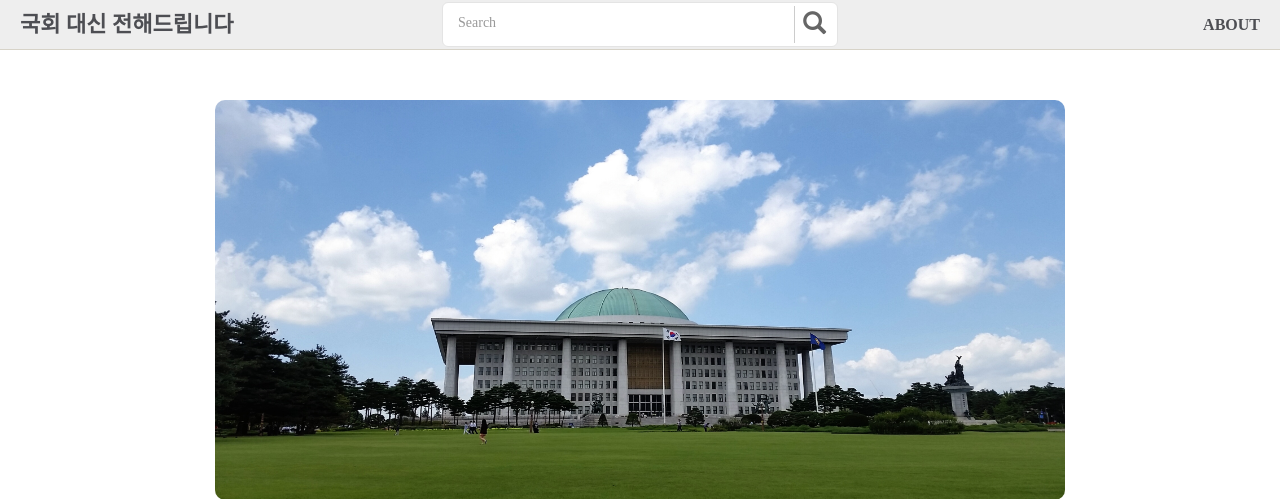
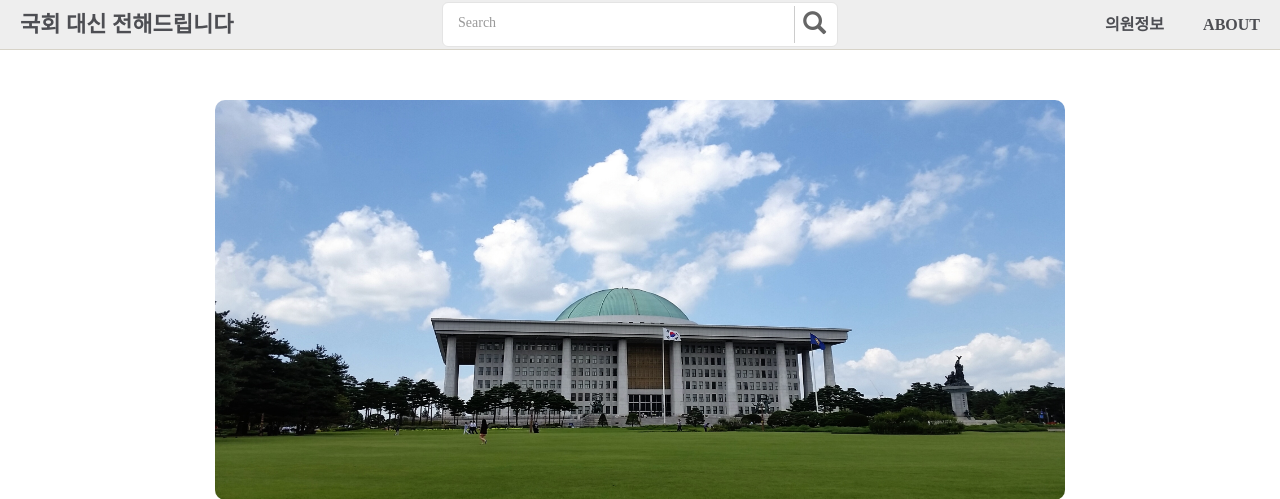
Before and after one commit to Capston2/Server, a Flask app: template templates/index.html in a window 1280 px wide. Shown: the top 499 px of the page. Run offline with Flask 2, Linux system fonts and the light colour scheme; the template is opened without the code that fills it, so the values that code supplies are empty; some libraries are stand-ins or nearby versions.

Commit message:
Add Congressman List Nav

```diff
--- a/templates/template.html
+++ b/templates/template.html
@@ -29,6 +29,9 @@
     </div>
       <nav>
         <ul class="cd-secondary-nav">
+            <li>
+                <a href="/congressman/1">의원정보</a>
+            </li>
           <li>
             <a href="/">About</a>
           </li>
```
